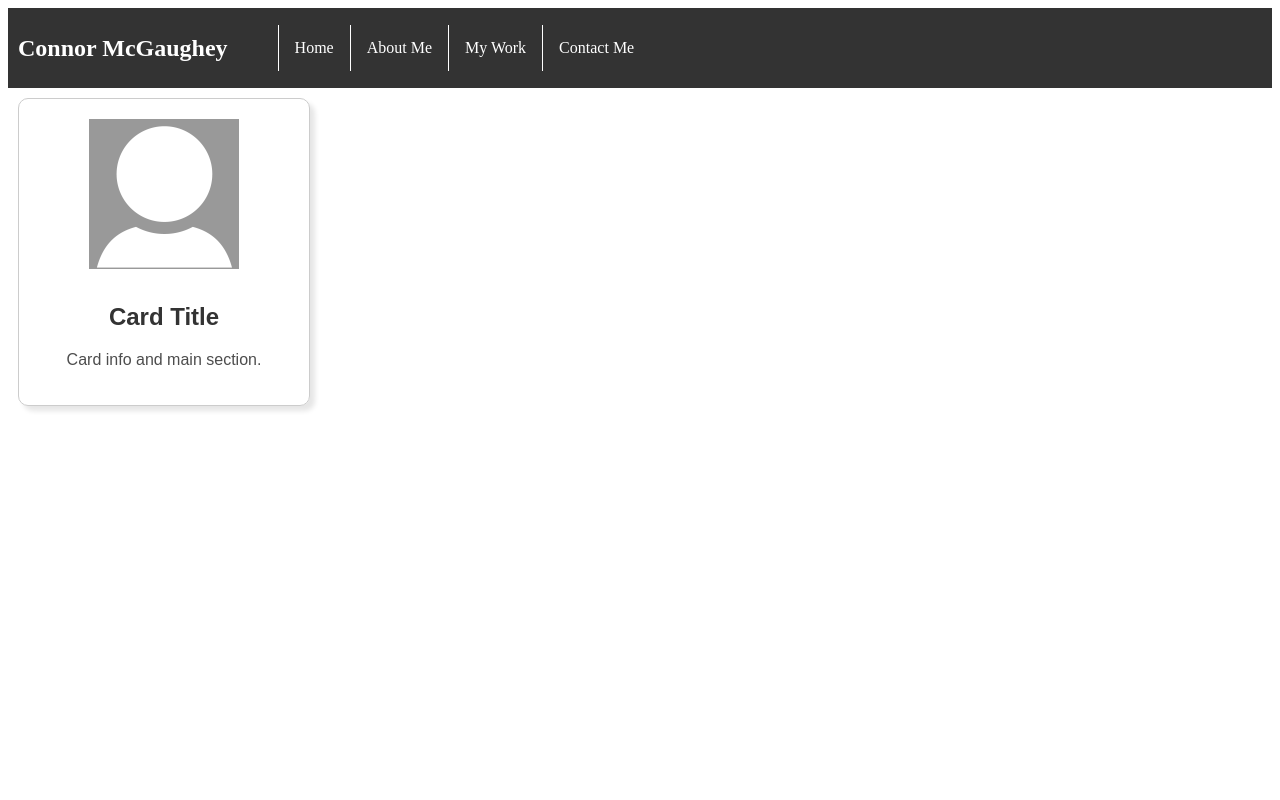
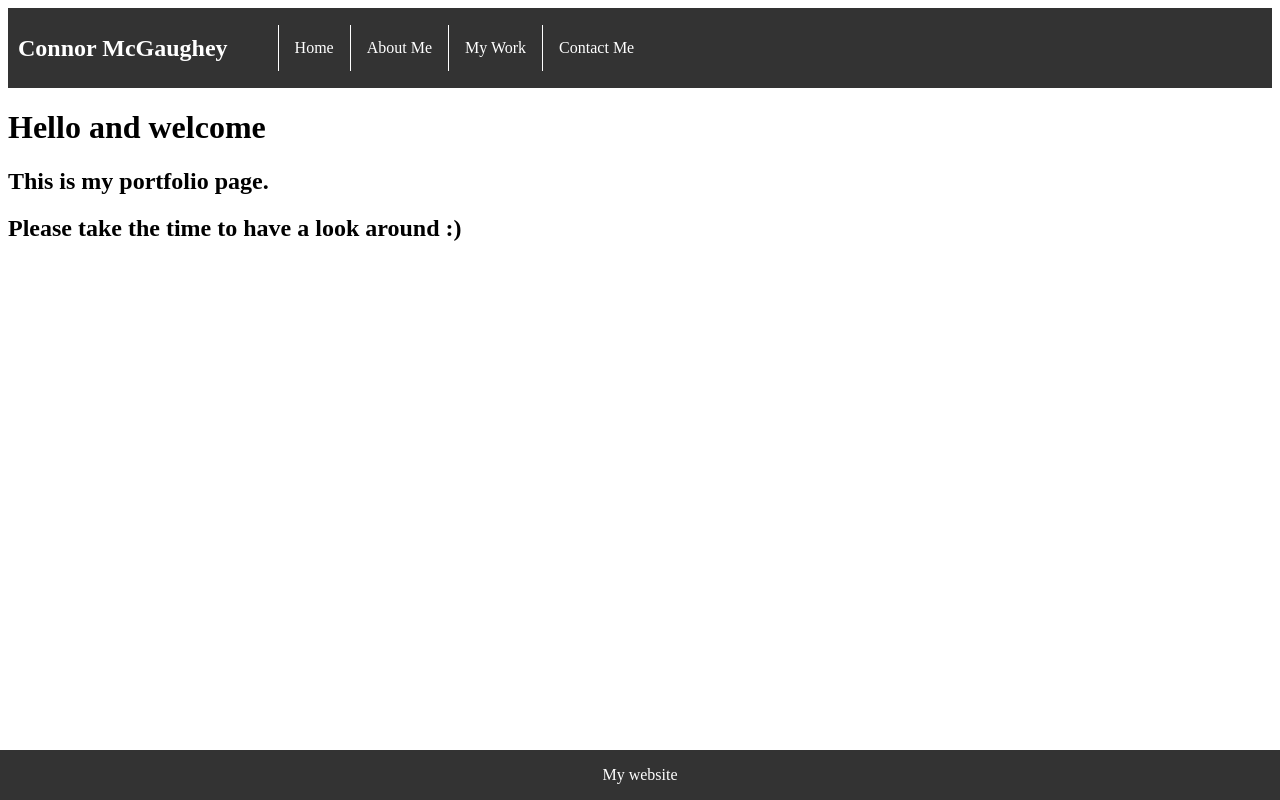
Before and after one commit to gaughey2000/my-app, a React (Vite) app: page / in a window 1280 px wide. Built offline with nearby package versions, Linux system fonts and the light colour scheme.

Commit message:
9th commit

```diff
--- a/src/App.jsx
+++ b/src/App.jsx
@@ -5,13 +5,20 @@ import ProjectsPage from "./ProjectsPage/ProjectsPage";
 import Contact from "./Contact/contact";
 import AboutMe from "./AboutMe/AboutMe";
 import Home from "./Home/Home";
+import { Routes, Route } from "react-router";
 function App() {
 
 
   return (
     <>
       <Header />
-      <Card />
+      <Routes>
+        <Route path="/" element={<Home />} />
+        <Route path="/projects" element={<ProjectsPage />} />
+        <Route path="/aboutme" element={<AboutMe />} />
+        <Route path="/contactme" element={<Contact />} />
+      </Routes>
+      <Footer />
     </>
   );
 }
--- a/src/main.jsx
+++ b/src/main.jsx
@@ -1,6 +1,6 @@
 import React from "react";
 import ReactDOM from "react-dom/client";
-import { BrowserRouter } from "react-router";
+import { BrowserRouter, Route, Routes } from "react-router";
 import App from "./App";
 
 const root = document.getElementById("root");
```
